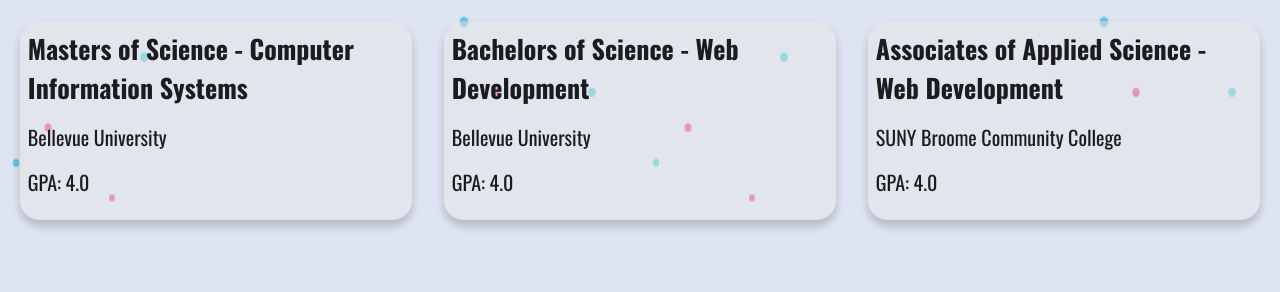
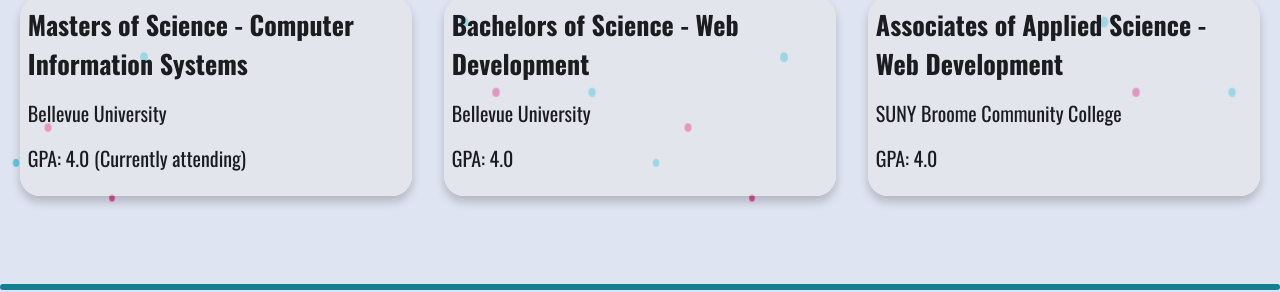
Before and after one commit to jdupuis825/NewPortfolio, a plain HTML site: page education.html in a window 1280 px wide. Shown: the part 239-531 px from the top of the page. Drawn offline with nearby package versions, Linux system fonts and the light colour scheme.

Commit message:
edu spacing update

```diff
--- a/education.html
+++ b/education.html
@@ -124,7 +124,7 @@
             <div class="education-list">
                 <h2>Degrees</h2>
             </div>
-            <br>
+
 
             <!-- Container for degrees -->
             <div class="api-container">
@@ -134,7 +134,7 @@
                         <a href="#">
                             <h4>Masters of Science - Computer Information Systems</h4>
                             <p>Bellevue University</p>
-                            <p>GPA: 4.0</p>
+                            <p>GPA: 4.0 (Currently attending)</p>
                         </a>
                     </div>
 
@@ -167,7 +167,7 @@
             <div class="education-list">
                 <h2>Certificates</h2>
             </div>
-            <br>
+
 
             <!-- Container for Certificates -->
             <div class="api-container">
@@ -268,6 +268,7 @@
                 <h2>Microcredentials</h2>
             </div>
 
+
             <!-- Container for Microcredentials-->
             <div class="api-container">
                 <div class="grid-equal-columns">
@@ -325,9 +326,10 @@
 
             <!-- Accolades List -->
             <div class="education-list">
+                <br>
                 <h2>Accolades</h2>
             </div>
-            <br>
+
 
             <!-- Container for Accolades -->
             <div class="api-container">
```
